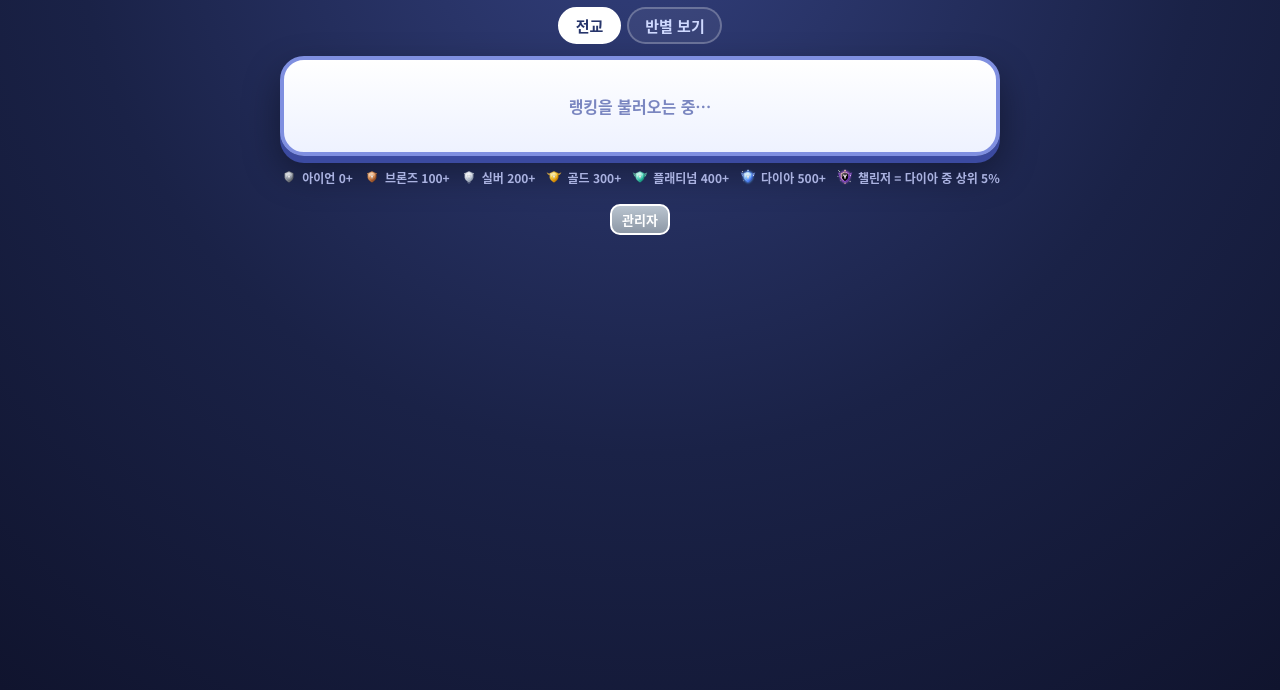
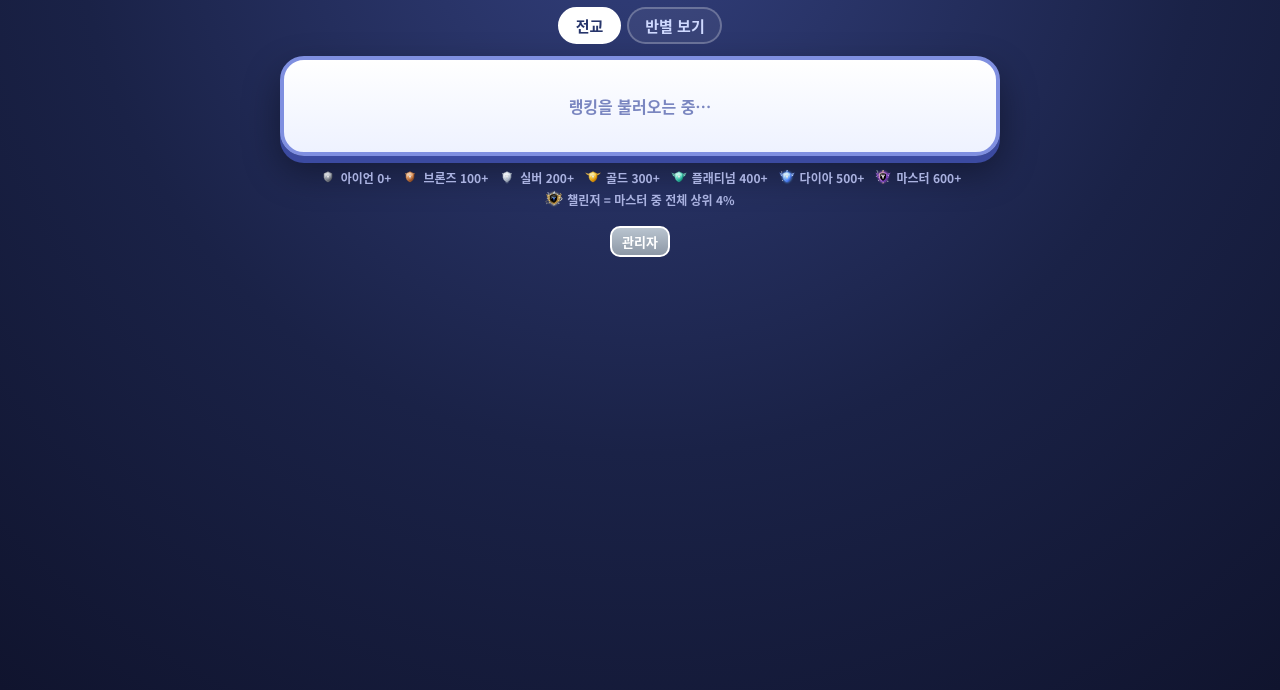
Before and after one commit to tjmstech/virusothello, a plain HTML site: page ranking.html in a window 1280 px wide. Shown: the part 110-800 px from the top of the page. Drawn offline with Linux system fonts and the light colour scheme; no server answers.

Commit message:
Add files via upload

```diff
--- a/ranking.html
+++ b/ranking.html
@@ -93,91 +93,102 @@ button,input{font-family:var(--f)}
 <script>
 const $=id=>document.getElementById(id);
 const C=window.COWRUN_CONFIG||{},DB=(C.databaseURL||'').replace(/\/+$/,'');
-const TIERS=[['아이언',0,'#c9ced6','#5d626b'],['브론즈',100,'#f0b27a','#8f4f22'],['실버',200,'#f4f7fb','#7f8ca0'],['골드',300,'#ffe58a','#b77a00'],['플래티넘',400,'#9ff5e2','#16897a'],['다이아',500,'#b5dcff','#2560c9']];
-const CHAL=['챌린저',null,'#ffb8f0','#8a2bd6'],CH_RATE=.05,CH_MIN=500;
+const TIERS=[['아이언',0,'#c9ced6','#5d626b'],['브론즈',100,'#f0b27a','#8f4f22'],['실버',200,'#f4f7fb','#7f8ca0'],['골드',300,'#ffe58a','#b77a00'],['플래티넘',400,'#9ff5e2','#16897a'],['다이아',500,'#b5dcff','#2560c9'],['마스터',600,'#e0c4ff','#8a2bd6']];
+const CHAL=['챌린저',null,'#fff1b0','#b07a10'],CH_RATE=.04,CH_MIN=600;
 function tierIdx(p){let k=0;for(let i=0;i<TIERS.length;i++)if(p>=TIERS[i][1])k=i;return k;}
 // [이름, 최소 점수, 대표 밝은 색, 대표 진한 색, 팔레트(밝음→어두움)]
-const PAL={
- '아이언':['#f1f3f6','#b4bac4','#6b717b','#34373e'],
- '브론즈':['#ffe2c2','#eda46a','#a5582a','#5a2a0e'],
- '실버':['#ffffff','#e3e9f2','#a3afc2','#5b6679'],
- '골드':['#fff8cf','#ffd84a','#e39400','#7d4800'],
- '플래티넘':['#effffb','#86f3dc','#19ad95','#0a5248'],
- '다이아':['#f5fcff','#a8dcff','#4b86ff','#1c2f9e'],
- '챌린저':['#fff0fb','#ff9be3','#a45bff','#3b0f78']
+// 티어 배지 (다이아부터 계속 움직여요)
+const ST={
+ '?':{lvl:0,pal:['#f3f4fb','#d6dbef','#8a93c2','#4a5280']},
+ '아이언':{lvl:0,pal:['#f1f3f6','#b4bac4','#6b717b','#34373e']},
+ '브론즈':{lvl:1,pal:['#ffe2c2','#eda46a','#a5582a','#5a2a0e']},
+ '실버':{lvl:2,pal:['#ffffff','#e3e9f2','#a3afc2','#5b6679']},
+ '골드':{lvl:3,pal:['#fff8cf','#ffd84a','#e39400','#7d4800']},
+ '플래티넘':{lvl:4,pal:['#effffb','#86f3dc','#19ad95','#0a5248']},
+ '다이아':{lvl:5,pal:['#f5fcff','#a8dcff','#4b86ff','#1c2f9e'],aura:'#5aa8ff'},
+ '마스터':{lvl:6,rainbow:1,pal:['#fff0fb','#ff9be3','#a45bff','#3b0f78'],frame:['#fff2a8','#ffb3ec','#8b45e6','#2a0a5e'],aura:'#e07bff',orbit:2},
+ '챌린저':{lvl:7,pal:['#fff','#fff','#888','#333'],frame:['#fffdf2','#ffe27a','#d9a23a','#7a4e10'],wing:['#fffdf2','#ffe27a','#d9a23a'],gem:['#fff','#bfe4ff','#2f7bff'],aura:'#fff1b0',orbit:3,ring:1,stars:8,
+   yGrad:'<stop offset="0" stop-color="#8fd0ff"/><stop offset=".5" stop-color="#2f6bff"/><stop offset="1" stop-color="#14309e"/>',yGlow:'#9fd2ff',
+   plateStops:an=>`<stop offset="0">${an('#ffffff;#fffaf0;#f4fbff;#ffffff',3)}</stop><stop offset=".5">${an('#f3efe6;#fff3dc;#e9f2fb;#f3efe6',3)}</stop><stop offset="1">${an('#c9bfae;#d9c39a;#aebccc;#c9bfae',3)}</stop>`,
+   frameStops:an=>`<stop offset="0">${an('#ffffff;#fffdf2;#fff6d6;#ffffff',2.2)}</stop><stop offset=".35">${an('#ffe27a;#fff0b0;#ffe27a;#ffe27a',2.2)}</stop><stop offset=".72" stop-color="#d9a23a"/><stop offset="1" stop-color="#7a4e10"/>`}
 };
-function badgeSVG(t,isCh){
-  const name=isCh?'챌린저':t[0],lvl=isCh?6:TIERS.findIndex(x=>x[0]===name);
-  const P=PAL[name]||['#f3f4fb','#d6dbef','#8a93c2','#4a5280'];
-  const u=(isCh?'C':'T')+Math.max(lvl,0)+(name==='?'||lvl<0?'q':'');
-  const fx=lvl>=5;                      // 다이아·챌린저: 움직이는 효과
+function badge(key){
+  const S=ST[key],lvl=S.lvl,P=S.pal,u='B'+[...key].map(c=>c.charCodeAt(0).toString(36)).join('');
+  const fx=lvl>=5;
   const sh='M32 4 L54 14 V34 Q54 49 32 61 Q10 49 10 34 V14 Z';
   const inner='M32 10 L48.5 17.5 V33.5 Q48.5 45 32 54.5 Q15.5 45 15.5 33.5 V17.5 Z';
   const Y='M32 31 L25.6 23.6 M32 31 L38.4 23.6 M32 31 L32 38.6';
-  // 판 색: 챌린저는 무지갯빛이 천천히 돌아요
-  const plateStops=isCh
-    ?`<stop offset="0"><animate attributeName="stop-color" values="#ffd1f4;#c9b2ff;#a9f0ff;#fff0a8;#ffd1f4" dur="4s" repeatCount="indefinite"/></stop>
-      <stop offset=".5"><animate attributeName="stop-color" values="#c45bff;#6f7bff;#3fd6ff;#ff7ad9;#c45bff" dur="4s" repeatCount="indefinite"/></stop>
-      <stop offset="1"><animate attributeName="stop-color" values="#4a12a0;#2b2a9e;#1b6aa8;#8a1a8a;#4a12a0" dur="4s" repeatCount="indefinite"/></stop>`
+  const anim=(vals,d)=>`<animate attributeName="stop-color" values="${vals}" dur="${d}s" repeatCount="indefinite"/>`;
+  const plate=S.plateStops?S.plateStops(anim):S.rainbow
+    ?`<stop offset="0">${anim('#ffd1f4;#c9b2ff;#a9f0ff;#fff0a8;#ffd1f4',4)}</stop><stop offset=".5">${anim('#c45bff;#6f7bff;#3fd6ff;#ff7ad9;#c45bff',4)}</stop><stop offset="1">${anim('#4a12a0;#2b2a9e;#1b6aa8;#8a1a8a;#4a12a0',4)}</stop>`
     :`<stop offset="0" stop-color="${P[0]}"/><stop offset=".45" stop-color="${P[1]}"/><stop offset="1" stop-color="${P[2]}"/>`;
-  const wing=(k)=>{
-    const y=17+k*8.5,len=10+(2-k)*3.2;
+  const F=S.frame||[P[0],P[1],P[2],P[3]];
+  const frame=S.frameStops?S.frameStops(anim):S.frameAnim
+    ?`<stop offset="0">${anim('#ffffff;#fff3b0;#ffd1f4;#ffffff',2.4)}</stop><stop offset=".35">${anim('#ffe27a;#ffb3ec;#a9f0ff;#ffe27a',2.4)}</stop><stop offset=".7" stop-color="#9a4ae6"/><stop offset="1" stop-color="#2a0a5e"/>`
+    :`<stop offset="0" stop-color="${F[0]}"/><stop offset=".3" stop-color="${F[1]}"/><stop offset=".7" stop-color="${F[2]}"/><stop offset="1" stop-color="${F[3]}"/>`;
+  const W=S.wing||(S.rainbow?['#ffd6f5','#b86bff','#3b0f78']:[P[0],P[1],P[2]]);
+  const G=S.gem||(S.rainbow?['#fff','#ffe27a','#ff6ad5']:['#fff',P[1],P[2]]);
+  const edge=F[3];
+  const wing=(k)=>{const y=17+k*8.5-(lvl>=7?3:0),len=10+(3-k)*3.2+(lvl>=7?2:0);
     const f=`M11.5 ${y} Q${11.5-len*.55} ${y-1.5} ${11.5-len} ${y-7} Q${11.5-len*.75} ${y+5.5} 11.5 ${y+7.5} Z`;
     const hl=`M11 ${y+1.5} Q${11-len*.45} ${y+.5} ${11-len*.85} ${y-4.5}`;
-    const one=`<path d="${f}" fill="url(#w${u})" stroke="${P[3]}" stroke-width="1.5" stroke-linejoin="round"/><path d="${hl}" fill="none" stroke="rgba(255,255,255,.65)" stroke-width="1.1" stroke-linecap="round"/>`;
-    return one+`<g transform="translate(64,0) scale(-1,1)">${one}</g>`;
-  };
-  let wings='';if(lvl>=3)wings+=wing(0);if(lvl>=4)wings+=wing(1);if(lvl>=6)wings+=wing(2);
-  const gem=(cx,cy,r)=>`<path d="M${cx} ${cy-r} L${cx+r*.85} ${cy} L${cx} ${cy+r} L${cx-r*.85} ${cy} Z" fill="url(#j${u})" stroke="${P[3]}" stroke-width="1.4" stroke-linejoin="round"/><path d="M${cx} ${cy-r} L${cx+r*.85} ${cy} L${cx} ${cy}Z" fill="rgba(255,255,255,.55)"/>`;
+    const one=`<path d="${f}" fill="url(#w${u})" stroke="${edge}" stroke-width="1.5" stroke-linejoin="round"/><path d="${hl}" fill="none" stroke="rgba(255,255,255,.7)" stroke-width="1.1" stroke-linecap="round"/>`;
+    return one+`<g transform="translate(64,0) scale(-1,1)">${one}</g>`;};
+  const nW=lvl>=7?4:lvl>=6?3:lvl>=4?2:lvl>=3?1:0;let wings='';for(let k=0;k<nW;k++)wings+=wing(k);
+  const gem=(cx,cy,r)=>`<path d="M${cx} ${cy-r} L${cx+r*.85} ${cy} L${cx} ${cy+r} L${cx-r*.85} ${cy} Z" fill="url(#j${u})" stroke="${edge}" stroke-width="1.4" stroke-linejoin="round"/><path d="M${cx} ${cy-r} L${cx+r*.85} ${cy} L${cx} ${cy}Z" fill="rgba(255,255,255,.6)"/>`;
   let deco='';
-  if(lvl===1||lvl===2)deco+=`<circle cx="10" cy="15" r="2.7" fill="url(#j${u})" stroke="${P[3]}" stroke-width="1.3"/><circle cx="54" cy="15" r="2.7" fill="url(#j${u})" stroke="${P[3]}" stroke-width="1.3"/>`;
+  if(lvl===1||lvl===2)deco+=`<circle cx="10" cy="15" r="2.7" fill="url(#j${u})" stroke="${edge}" stroke-width="1.3"/><circle cx="54" cy="15" r="2.7" fill="url(#j${u})" stroke="${edge}" stroke-width="1.3"/>`;
   if(lvl===2)deco+=`<path d="M25.5 61.6 L32 65.2 L38.5 61.6" fill="none" stroke="${P[2]}" stroke-width="2.2" stroke-linecap="round" stroke-linejoin="round"/>`;
-  if(lvl>=5)deco+=gem(32,1.5,6.2);
+  if(lvl>=5)deco+=gem(32,1.5,lvl>=7?7.4:6.2);
   if(lvl>=6)deco+=gem(32,64.5,5);
+  if(lvl>=7)deco+=gem(13,9,3.4)+gem(51,9,3.4);
   const facets=lvl>=5?`<path d="M32 10 L23.5 22.5 L32 28.5 L40.5 22.5 Z M15.5 17.5 L23.5 22.5 M48.5 17.5 L40.5 22.5 M23.5 22.5 L15.5 33.5 M40.5 22.5 L48.5 33.5 M32 28.5 L32 54.5" fill="none" stroke="rgba(255,255,255,.32)" stroke-width="1.1"/>`:'';
-  // 반짝이는 빛줄기(대각선 띠)가 판 위를 지나가요: 플래티넘부터
-  const sweep=lvl>=4?`<rect x="-30" y="-10" width="14" height="90" fill="url(#s${u})" transform="rotate(25 32 32)"><animate attributeName="x" values="-30;-30;80" keyTimes="0;${lvl>=5?.35:.6};1" dur="${lvl>=6?2.2:lvl>=5?2.8:4}s" repeatCount="indefinite"/></rect>`:'';
-  // 별 반짝임 (4갈래 별), 챌린저는 둘레를 도는 빛 알갱이
-  const star=(x,y,s,d,dl)=>`<g transform="translate(${x} ${y})"><path d="M0 -${s} Q${s*.18} -${s*.18} ${s} 0 Q${s*.18} ${s*.18} 0 ${s} Q-${s*.18} ${s*.18} -${s} 0 Q-${s*.18} -${s*.18} 0 -${s} Z" fill="#fff"><animateTransform attributeName="transform" type="scale" values="0;1;0;0" keyTimes="0;.2;.45;1" dur="${d}s" begin="${dl}s" repeatCount="indefinite"/></path></g>`;
-  let fxBack='',fxFront='';
+  const sweep=lvl>=4?`<rect x="-30" y="-10" width="14" height="90" fill="url(#s${u})" transform="rotate(25 32 32)"><animate attributeName="x" values="-30;-30;80" keyTimes="0;${lvl>=7?.2:lvl>=5?.35:.6};1" dur="${lvl>=7?1.8:lvl>=6?2.2:lvl>=5?2.8:4}s" repeatCount="indefinite"/></rect>`:'';
+  const star=(x,y,s,d,dl,c='#fff')=>`<g transform="translate(${x} ${y})"><path d="M0 -${s} Q${s*.18} -${s*.18} ${s} 0 Q${s*.18} ${s*.18} 0 ${s} Q-${s*.18} ${s*.18} -${s} 0 Q-${s*.18} -${s*.18} 0 -${s} Z" fill="${c}"><animateTransform attributeName="transform" type="scale" values="0;1;0;0" keyTimes="0;.2;.45;1" dur="${d}s" begin="${dl}s" repeatCount="indefinite"/></path></g>`;
+  let back='',front='',ringBack='',ringFront='';
   if(fx){
-    const gc=isCh?'#e07bff':'#5aa8ff';
-    fxBack=`<path d="${sh}" fill="${gc}" filter="url(#b${u})" transform="translate(32 33) scale(1.08) translate(-32 -33)"><animate attributeName="opacity" values=".35;.9;.35" dur="${isCh?1.6:2.2}s" repeatCount="indefinite"/></path>`;
-    fxFront=star(4,6,4.2,2.4,0)+star(60,24,3.4,2.4,.8)+star(8,52,3,2.4,1.5);
-    if(isCh){
-      fxFront+=star(58,56,4,2,.4)+star(-4,30,3.2,2,1.2);
-      const orbit='M32 -6 A30 36 0 1 1 31.9 -6 Z';
-      fxFront+=`<circle r="2.2" fill="#fff6c2"><animateMotion dur="3.2s" repeatCount="indefinite" path="${orbit}"/></circle><circle r="1.6" fill="#a9f0ff"><animateMotion dur="3.2s" begin="-1.6s" repeatCount="indefinite" path="${orbit}"/></circle>`;
+    back=`<path d="${sh}" fill="${S.aura}" filter="url(#b${u})" transform="translate(32 33) scale(${lvl>=7?1.18:1.08}) translate(-32 -33)"><animate attributeName="opacity" values=".35;.9;.35" dur="${lvl>=6?1.6:2.2}s" repeatCount="indefinite"/></path>`;
+    const pts=[[4,6,4.2],[60,24,3.4],[8,52,3],[58,56,4],[-4,30,3.2],[66,4,3],[-6,58,2.6],[34,-8,2.8]];
+    const n=S.stars||(lvl>=6?5:3);
+    pts.slice(0,n).forEach((q,i)=>front+=star(q[0],q[1],q[2],2+(i%3)*.3,(i*.37)%1.6,i%3===2&&lvl>=7?'#ffe27a':'#fff'));
+    const orbit='M32 -6 A30 36 0 1 1 31.9 -6 Z',cols=['#fff6c2','#a9f0ff','#ffb3ec'];
+    for(let i=0;i<(S.orbit||0);i++)front+=`<circle r="${2.2-i*.3}" fill="${cols[i]}"><animateMotion dur="3.2s" begin="-${(i*3.2/(S.orbit)).toFixed(2)}s" repeatCount="indefinite" path="${orbit}"/></circle>`;
+    if(S.ring){
+      // 행성 고리: 뒤쪽 반은 배지 뒤로, 앞쪽 반은 배지 바깥 양옆에서만 보여서 감싸고 도는 것처럼 보여요
+      const ring=(clip)=>`<g transform="rotate(-12 32 40)" clip-path="url(#${clip}${u})"><ellipse cx="32" cy="40" rx="45" ry="12" fill="none" stroke="#ffe27a" stroke-opacity=".55" stroke-width="2.4"/><ellipse cx="32" cy="40" rx="45" ry="12" fill="none" stroke="#fff" stroke-width="3.2" stroke-linecap="round" stroke-dasharray="14 160"><animate attributeName="stroke-dashoffset" values="0;-174" dur="1.6s" repeatCount="indefinite"/></ellipse></g>`;
+      ringBack=ring('rt');ringFront=ring('rb');
     }
   }
-  const frameStops=isCh
-    ?`<stop offset="0" stop-color="#fff2a8"/><stop offset=".35" stop-color="#ffb3ec"/><stop offset=".7" stop-color="#8b45e6"/><stop offset="1" stop-color="#2a0a5e"/>`
-    :`<stop offset="0" stop-color="${P[0]}"/><stop offset=".3" stop-color="${P[1]}"/><stop offset=".7" stop-color="${P[2]}"/><stop offset="1" stop-color="${P[3]}"/>`;
-  return `<svg viewBox="-14 -8 92 82" xmlns="http://www.w3.org/2000/svg" style="overflow:visible"><defs>
-    <linearGradient id="m${u}" x1="0" y1="0" x2="1" y2="1">${frameStops}</linearGradient>
-    <linearGradient id="g${u}" x1="0" y1="0" x2=".35" y2="1">${plateStops}</linearGradient>
-    <linearGradient id="w${u}" x1="1" y1="0" x2="0" y2="1"><stop offset="0" stop-color="${isCh?'#ffd6f5':P[0]}"/><stop offset=".5" stop-color="${isCh?'#b86bff':P[1]}"/><stop offset="1" stop-color="${isCh?'#3b0f78':P[2]}"/></linearGradient>
-    <linearGradient id="j${u}" x1="0" y1="0" x2="1" y2="1"><stop offset="0" stop-color="#ffffff"/><stop offset=".5" stop-color="${isCh?'#ffe27a':P[1]}"/><stop offset="1" stop-color="${isCh?'#ff6ad5':P[2]}"/></linearGradient>
+  const yc=S.yGrad?`url(#y${u})`:(S.yc||'#fff');
+  return `<svg viewBox="-16 -12 96 90" xmlns="http://www.w3.org/2000/svg" style="overflow:visible"><defs>
+    <linearGradient id="m${u}" x1="0" y1="0" x2="1" y2="1">${frame}</linearGradient>
+    <linearGradient id="g${u}" x1="0" y1="0" x2=".35" y2="1">${plate}</linearGradient>
+    <linearGradient id="w${u}" x1="1" y1="0" x2="0" y2="1"><stop offset="0" stop-color="${W[0]}"/><stop offset=".5" stop-color="${W[1]}"/><stop offset="1" stop-color="${W[2]}"/></linearGradient>
+    <linearGradient id="j${u}" x1="0" y1="0" x2="1" y2="1"><stop offset="0" stop-color="${G[0]}"/><stop offset=".5" stop-color="${G[1]}"/><stop offset="1" stop-color="${G[2]}"/></linearGradient>
     <linearGradient id="s${u}" x1="0" y1="0" x2="1" y2="0"><stop offset="0" stop-color="#fff" stop-opacity="0"/><stop offset=".5" stop-color="#fff" stop-opacity=".75"/><stop offset="1" stop-color="#fff" stop-opacity="0"/></linearGradient>
-    <filter id="b${u}" x="-50%" y="-50%" width="200%" height="200%"><feGaussianBlur stdDeviation="4"/></filter>
-    <clipPath id="c${u}"><path d="${inner}"/></clipPath></defs>
-    ${fxBack}${wings}
-    <path d="${sh}" fill="url(#m${u})" stroke="${isCh?'#2a0a5e':P[3]}" stroke-width="2" stroke-linejoin="round"/>
+    ${S.yGrad?`<linearGradient id="y${u}" x1="0" y1="0" x2="0" y2="1">${S.yGrad}</linearGradient>`:''}
+    <linearGradient id="r${u}" x1="0" y1="0" x2="1" y2="0"><stop offset="0" stop-color="#ffe27a"/><stop offset=".5" stop-color="#ffffff"/><stop offset="1" stop-color="#ff9be3"/></linearGradient>
+    <filter id="b${u}" x="-50%" y="-50%" width="200%" height="200%"><feGaussianBlur stdDeviation="4.5"/></filter>
+    <clipPath id="c${u}"><path d="${inner}"/></clipPath>
+    <clipPath id="rt${u}"><rect x="-30" y="-30" width="124" height="70"/></clipPath><clipPath id="rb${u}"><rect x="-30" y="40" width="38" height="60"/><rect x="56" y="40" width="40" height="60"/></clipPath></defs>
+    ${back}${ringBack}${wings}
+    <path d="${sh}" fill="url(#m${u})" stroke="${edge}" stroke-width="2" stroke-linejoin="round"/>
     <path d="${sh}" fill="none" stroke="rgba(255,255,255,.45)" stroke-width="1" transform="translate(32 32.5) scale(.93) translate(-32 -32.5)"/>
     <path d="${inner}" fill="url(#g${u})"/>
-    <g clip-path="url(#c${u})"><path d="M10 10 L54 10 L10 38 Z" fill="rgba(255,255,255,.25)"/>${facets}${sweep}</g>
+    <g clip-path="url(#c${u})"><path d="M10 10 L54 10 L10 38 Z" fill="rgba(255,255,255,.22)"/>${facets}${sweep}</g>
     <path d="${inner}" fill="none" stroke="rgba(0,0,0,.28)" stroke-width="1.2"/>
     <g stroke-linecap="round" fill="none">
-      ${fx?`<path d="${Y}" stroke="${isCh?'#ffd1f4':'#cfe9ff'}" stroke-width="8" opacity=".55"/>`:''}
-      <path d="${Y}" stroke="rgba(0,0,0,.3)" stroke-width="5.4" transform="translate(0 1.3)"/>
-      <path d="${Y}" stroke="#fff" stroke-width="4.6"/></g>
-    ${deco}${fxFront}</svg>`;
+      ${fx?`<path d="${Y}" stroke="${S.yGlow?S.yGlow:S.plateStops?'#c9ffe9':(S.yc?'#ffe9a0':(S.rainbow?'#ffd1f4':'#cfe9ff'))}" stroke-width="${S.yGrad?5.6:8}" opacity="${S.yGrad?.3:.5}"/>`:''}
+      <path d="${Y}" stroke="rgba(0,0,0,${S.yGrad?.18:.3})" stroke-width="${S.yGrad?4.8:5.4}" transform="translate(0 ${S.yGrad?1:1.3})"/>
+      <path d="${Y}" stroke="${yc}" stroke-width="${S.yGrad?4.2:4.6}"/>${S.yGrad?`<path d="M30.6 29.3 L26.4 24.4" stroke="rgba(255,255,255,.7)" stroke-width="1.1"/>`:''}</g>
+    ${deco}${ringFront}${front}</svg>`;
 }
+function badgeSVG(t,isCh){return badge(isCh?'챌린저':(ST[t[0]]?t[0]:'?'));}
 function el(t,c,x){const e=document.createElement(t);if(c)e.className=c;if(x!=null)e.textContent=x;return e;}
 function clsName(id){return `${id[0]}학년 ${+id.slice(1,3)}반`;}
 let data={},cls='',token=null,admin=false;
 let myId=null;try{myId=(JSON.parse(localStorage.getItem('voAuth')||'null')||{}).id||null;}catch(e){}
-$('legend').innerHTML=TIERS.map(t=>`<span><i>${badgeSVG(t)}</i>${t[0]} ${t[1]}+</span>`).join('')+`<span><i>${badgeSVG(CHAL,true)}</i>챌린저 = 다이아 중 상위 5%</span>`;
+$('legend').innerHTML=TIERS.map(t=>`<span><i>${badgeSVG(t)}</i>${t[0]} ${t[1]}+</span>`).join('')+`<span><i>${badgeSVG(CHAL,true)}</i>챌린저 = 마스터 중 전체 상위 4%</span>`;
 
 function render(){
   if(document.activeElement&&document.activeElement.tagName==='INPUT'&&$('list').contains(document.activeElement))return;
```
Also changed, not shown: index.html (+79 -65 lines).
